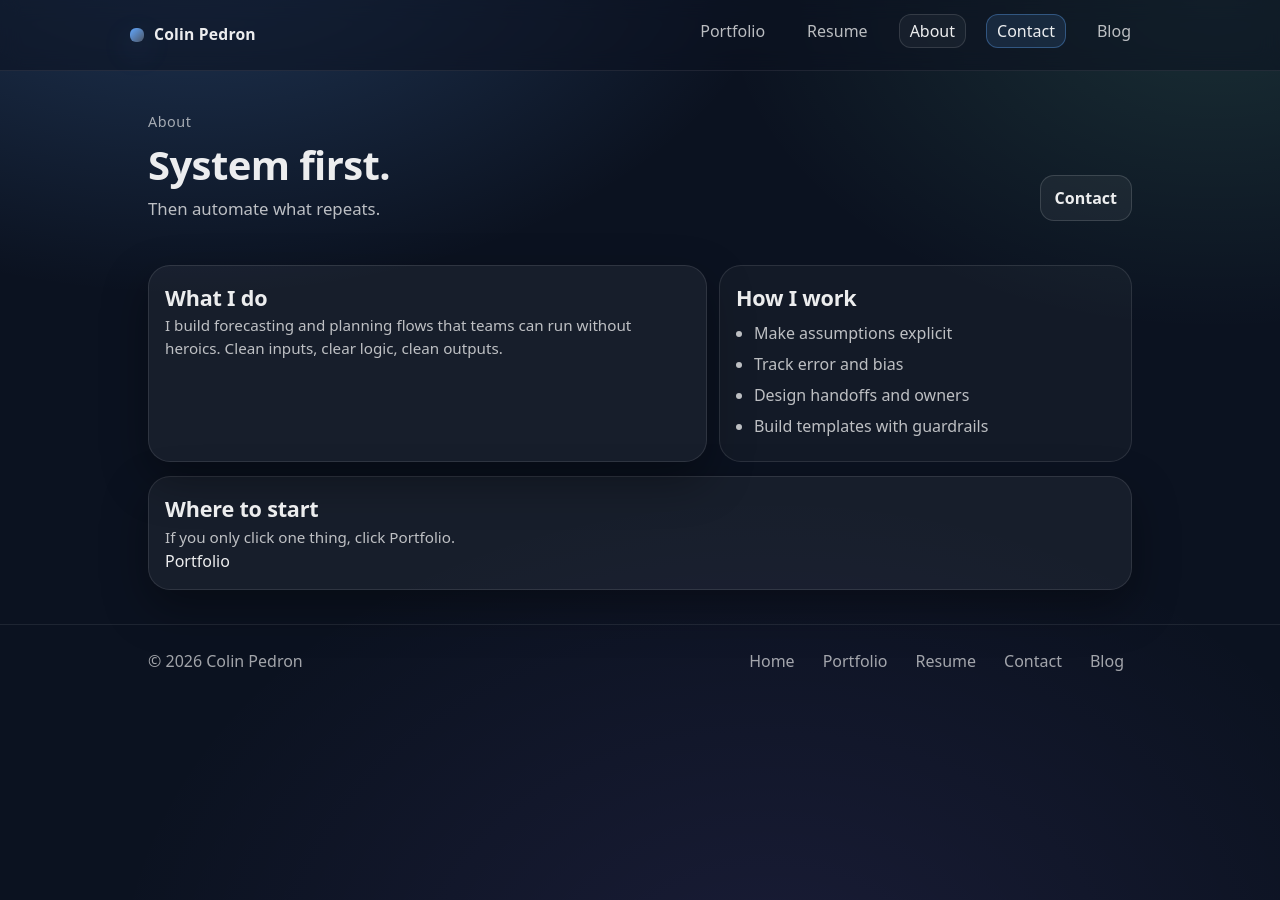
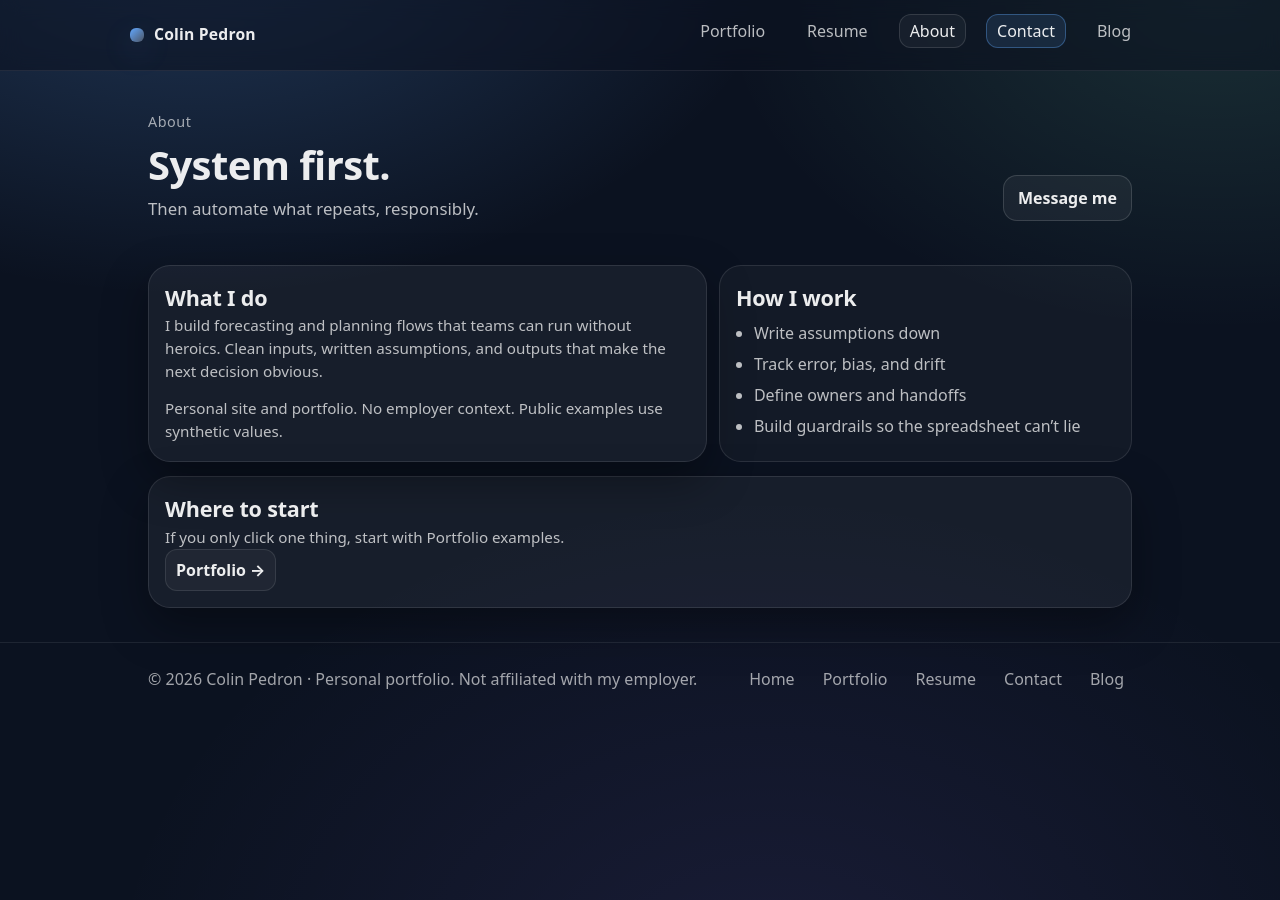
Before and after one commit to cpedron50-novaspear/colinpedron-site, a Jekyll site: the page about.html, which Jekyll copies as it is, in a window 1280 px wide. Built offline with Jekyll 4.4.1, drawn with Linux system fonts in a browser that asks for light colours.

Commit message:
Update about.html

```diff
--- a/about.html
+++ b/about.html
@@ -5,7 +5,10 @@
     <meta name="viewport" content="width=device-width, initial-scale=1" />
 
     <title>About | Colin Pedron</title>
-    <meta name="description" content="About Colin Pedron. Forecasting systems for mid-sized operators." />
+    <meta
+      name="description"
+      content="About Colin Pedron. Personal notes on forecasting systems: cadence, constraints, and clean rollups."
+    />
 
     <link rel="canonical" href="https://www.colinpedron.com/about.html" />
     <meta name="robots" content="index,follow" />
@@ -13,7 +16,10 @@
     <meta property="og:url" content="https://www.colinpedron.com/about.html" />
     <meta property="og:type" content="website" />
     <meta property="og:title" content="About | Colin Pedron" />
-    <meta property="og:description" content="Forecasting systems for mid-sized operators." />
+    <meta
+      property="og:description"
+      content="Personal notes on forecasting systems: cadence, constraints, and clean rollups."
+    />
 
     <meta name="twitter:card" content="summary" />
 
@@ -47,11 +53,11 @@
           <div>
             <p class="eyebrow">About</p>
             <h1>System first.</h1>
-            <p class="lead">Then automate what repeats.</p>
+            <p class="lead">Then automate what repeats, responsibly.</p>
           </div>
 
           <div class="page-hero-actions">
-            <a class="btn" href="contact.html">Contact</a>
+            <a class="btn" href="contact.html">Message me</a>
           </div>
         </div>
       </section>
@@ -63,25 +69,28 @@
               <h2>What I do</h2>
               <p class="small">
                 I build forecasting and planning flows that teams can run without heroics.
-                Clean inputs, clear logic, clean outputs.
+                Clean inputs, written assumptions, and outputs that make the next decision obvious.
+              </p>
+              <p class="small spaced-top">
+                Personal site and portfolio. No employer context. Public examples use synthetic values.
               </p>
             </div>
 
             <div class="panel-card muted">
               <h2>How I work</h2>
               <ul class="checklist">
-                <li>Make assumptions explicit</li>
-                <li>Track error and bias</li>
-                <li>Design handoffs and owners</li>
-                <li>Build templates with guardrails</li>
+                <li>Write assumptions down</li>
+                <li>Track error, bias, and drift</li>
+                <li>Define owners and handoffs</li>
+                <li>Build guardrails so the spreadsheet can’t lie</li>
               </ul>
             </div>
           </div>
 
           <div class="panel-card spaced-top">
             <h2>Where to start</h2>
-            <p class="small">If you only click one thing, click Portfolio.</p>
-            <a href="portfolio.html">Portfolio</a>
+            <p class="small">If you only click one thing, start with Portfolio examples.</p>
+            <a class="text-link" href="portfolio.html">Portfolio →</a>
           </div>
         </div>
       </section>
@@ -89,7 +98,9 @@
 
     <footer class="site-footer">
       <div class="container footer-row">
-        <p class="footer-text">© <span id="y"></span> Colin Pedron</p>
+        <p class="footer-text">
+          © <span id="y"></span> Colin Pedron · Personal portfolio. Not affiliated with my employer.
+        </p>
         <div class="footer-links">
           <a href="index.html">Home</a>
           <a href="portfolio.html">Portfolio</a>
```
